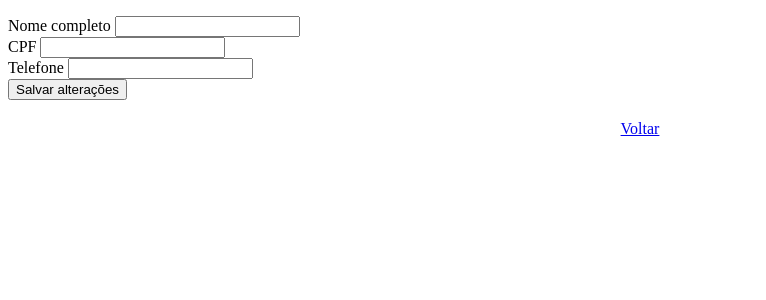
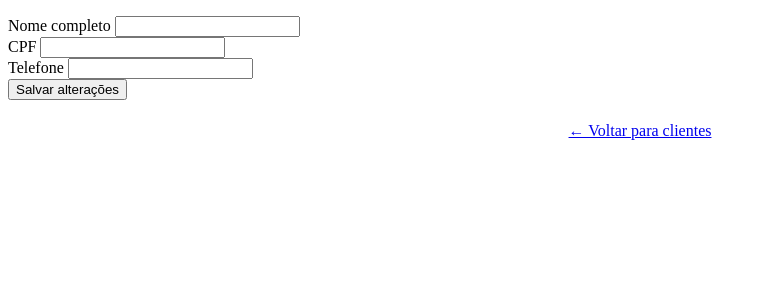
Before and after one commit to profjoaomenk/flask-cadastro-clientes-sql, a Flask app: template templates/editar.html in a window 1280 px wide. Shown: the part 85-385 px from the top of the page, without its empty margins (0-766 px from the left). Run offline with Flask 3, Linux system fonts and the light colour scheme; the template is opened without the code that fills it, so the values that code supplies are empty.

Commit message:
Refactor editar.html for improved structure and style
Updated the HTML structure and improved formatting for better readability.

```diff
--- a/templates/editar.html
+++ b/templates/editar.html
@@ -4,11 +4,14 @@
 <head>
 
     <meta charset="UTF-8">
+
     <meta
         name="viewport"
         content="width=device-width, initial-scale=1.0"
     >
+
     <title>Editar Cliente</title>
+
     <link
         rel="stylesheet"
         href="{{ url_for('static', filename='style.css') }}"
@@ -19,19 +22,27 @@
 <body>
 
 <main class="container">
+
     <section class="card">
+
         <header class="header">
-            <h1>Editar Cliente</h1>
+
+            <h1>
+                Editar Cliente
+            </h1>
+
             <p>
                 Alteração de cadastro
             </p>
 
         </header>
 
+
         <form
             method="POST"
             action="{{ url_for('editar', cliente_id=cliente[0]) }}"
         >
+
             <div class="campo">
 
                 <label for="nome">
@@ -47,6 +58,7 @@
                 >
 
             </div>
+
 
             <div class="campo">
 
@@ -66,6 +78,7 @@
 
 
             <div class="campo">
+
                 <label for="telefone">
                     Telefone
                 </label>
@@ -77,7 +90,9 @@
                     value="{{ cliente[3] }}"
                     required
                 >
+
             </div>
+
 
             <button type="submit">
                 Salvar alterações
@@ -85,11 +100,18 @@
 
         </form>
 
-        <p style="margin-top: 20px; text-align: center;">
+
+        <p
+            style="
+                margin-top: 22px;
+                text-align: center;
+            "
+        >
 
             <a href="{{ url_for('index') }}">
-                Voltar
+                ← Voltar para clientes
             </a>
+
         </p>
 
     </section>
```
